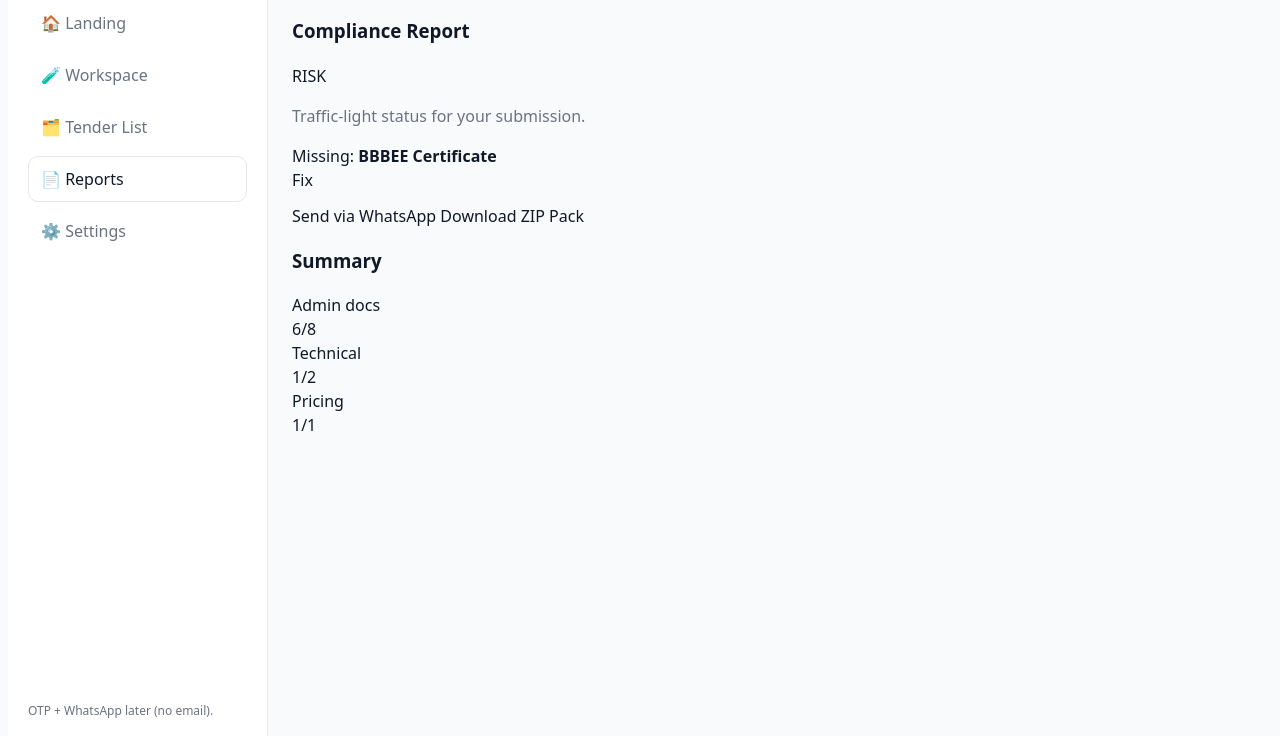
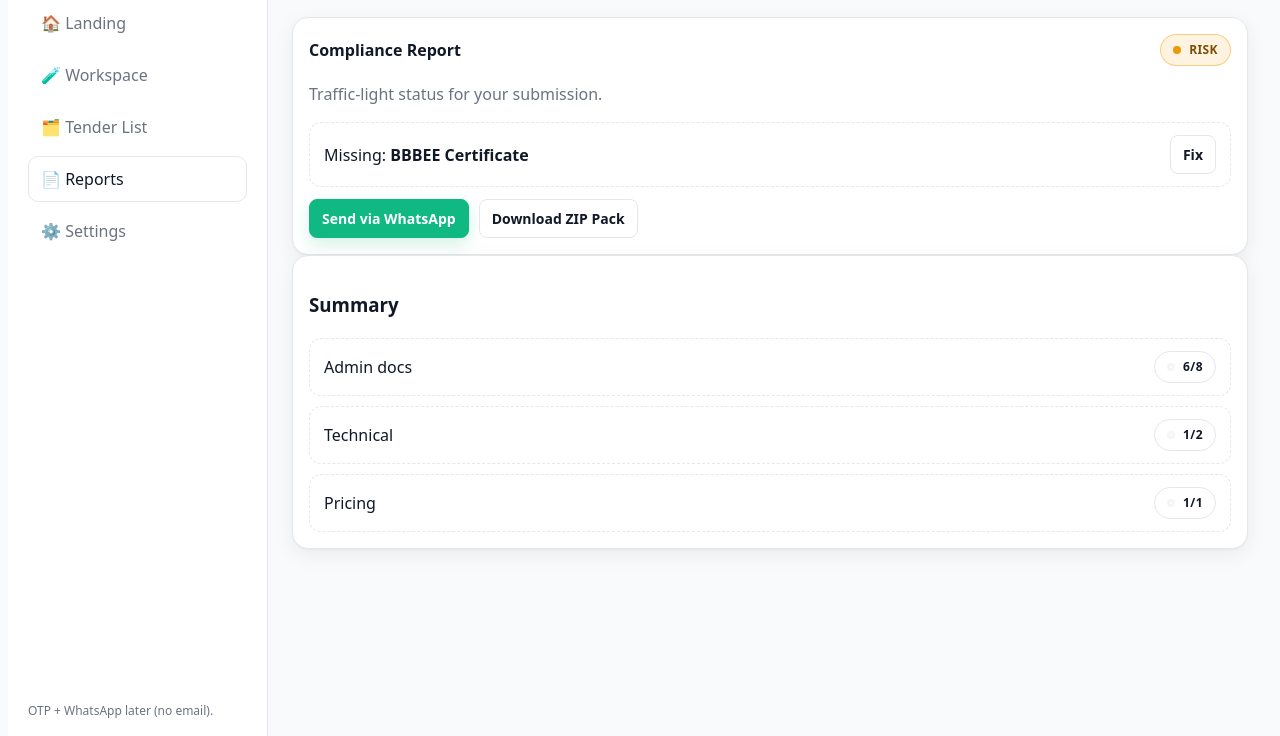
Before and after one commit to Kebalepile/RFPicker, a website built with Vite: page frontend/index.html in a window 1280 px wide. Both pictures are taken after a click on the link "📄 Reports". Shown: the part 72-808 px from the top of the page. Built offline with nearby package versions, Linux system fonts and the light colour scheme.

Commit message:
update reports components styling

```diff
--- a/frontend/src/modules/reports.js
+++ b/frontend/src/modules/reports.js
@@ -10,7 +10,7 @@ export default {
    */
   template() {
     return `
-      <section>
+      <section class="report" aria-labelledby="report-title">
         <div class="grid cols-2">
           <div class="card">
             <div class="kpi"><h3>Compliance Report</h3><span class="pill pill-warn">RISK</span></div>
--- a/frontend/src/styles/components.css
+++ b/frontend/src/styles/components.css
@@ -886,3 +886,95 @@ a.btn {
 .tenders #tenderList .item {
   padding: 12px 14px;
 }
+
+/* ===== REPORT COMPONENT (scoped) ===== */
+.report .card {
+  border: 1px solid var(--bd);
+  border-radius: 16px;
+  background: var(--card);
+  box-shadow: 0 1px 2px rgba(17, 24, 39, 0.04),
+              0 6px 22px rgba(17, 24, 39, 0.06);
+  padding: 16px;
+}
+
+.report .kpi{
+  display:flex; align-items:center; justify-content:space-between;
+  gap:10px; margin-bottom:10px;
+}
+.report .kpi h3{ margin:0; font-size:16px; }
+
+/* Pills (traffic light) */
+.report .pill{
+  display:inline-flex; align-items:center; gap:8px;
+  border:1px solid var(--bd);
+  border-radius:999px; padding:6px 12px;
+  font-size:12px; font-weight:700; letter-spacing:.4px;
+  text-transform:uppercase; background:#fff; color:var(--text);
+}
+.report .pill::before{
+  content:""; width:8px; height:8px; border-radius:50%;
+  box-shadow: 0 0 0 3px rgba(0,0,0,.04) inset;
+}
+.report .pill-ok{ background: rgba(16,185,129,.10); border-color: rgba(16,185,129,.35); color:#0a3b2c; }
+.report .pill-ok::before{ background:#10b981; }
+.report .pill-warn{ background: rgba(245,158,11,.12); border-color: rgba(245,158,11,.45); color:#7a4d02; }
+.report .pill-warn::before{ background:#f59e0b; }
+.report .pill-danger{ background: rgba(239,68,68,.12); border-color: rgba(239,68,68,.45); color:#6b0f1a; }
+.report .pill-danger::before{ background:#ef4444; }
+
+.report .muted{ color: var(--muted); }
+
+/* List of issues */
+.report .list{
+  margin-top:10px; display:flex; flex-direction:column; gap:10px;
+}
+.report .item{
+  display:flex; align-items:center; justify-content:space-between;
+  gap:12px; padding:12px 14px;
+  border:1px dashed var(--bd); border-radius:12px; background:#fff;
+  transition: transform .12s ease, box-shadow .15s ease, border-color .15s ease;
+}
+.report .item:hover{
+  transform: translateY(-1px);
+  box-shadow: 0 3px 14px rgba(17,24,39,.08);
+  border-color: color-mix(in srgb, var(--brand) 25%, var(--bd));
+}
+.report .item b{ font-weight:700; }
+.report .item .meta{ color: var(--muted); font-size:12px; }
+
+/* Buttons — reuse your .btn style; just add semantic accents */
+.report .btn{
+  min-height:36px; border-radius:8px; font-weight:600; font-size:14px;
+  padding:8px 12px; text-decoration:none; cursor:pointer;
+  border:1px solid var(--bd); background: var(--card); color: var(--text);
+  transition: transform .12s ease, background .15s ease, border-color .15s ease;
+}
+.report .btn:hover{ transform: translateY(-1px); }
+.report .btn.ghost:hover{ background: rgba(59,130,246,.06); }
+
+.report .btn.ok{
+  background:#10b981; border-color:#10b981; color:var(--inverted);
+  box-shadow: 0 6px 16px rgba(16,185,129,.18);
+}
+.report .btn.warn{
+  background:#f59e0b; border-color:#f59e0b; color:#1b1200;
+  box-shadow: 0 6px 16px rgba(245,158,11,.18);
+}
+.report .btn.danger{
+  background:#ef4444; border-color:#ef4444; color:#2a0000;
+  box-shadow: 0 6px 16px rgba(239,68,68,.18);
+}
+
+.report .row{ display:flex; flex-wrap:wrap; gap:10px; margin-top:12px; }
+
+/* Responsive tighten */
+@media (max-width: 560px){
+  .report .item{ flex-direction: column; align-items: flex-start; }
+  .report .row{ gap:8px; }
+}
+
+/* Print-friendly for report only */
+@media print{
+  .report .card{ box-shadow:none; }
+  .report .btn{ display:none !important; }
+}
```
